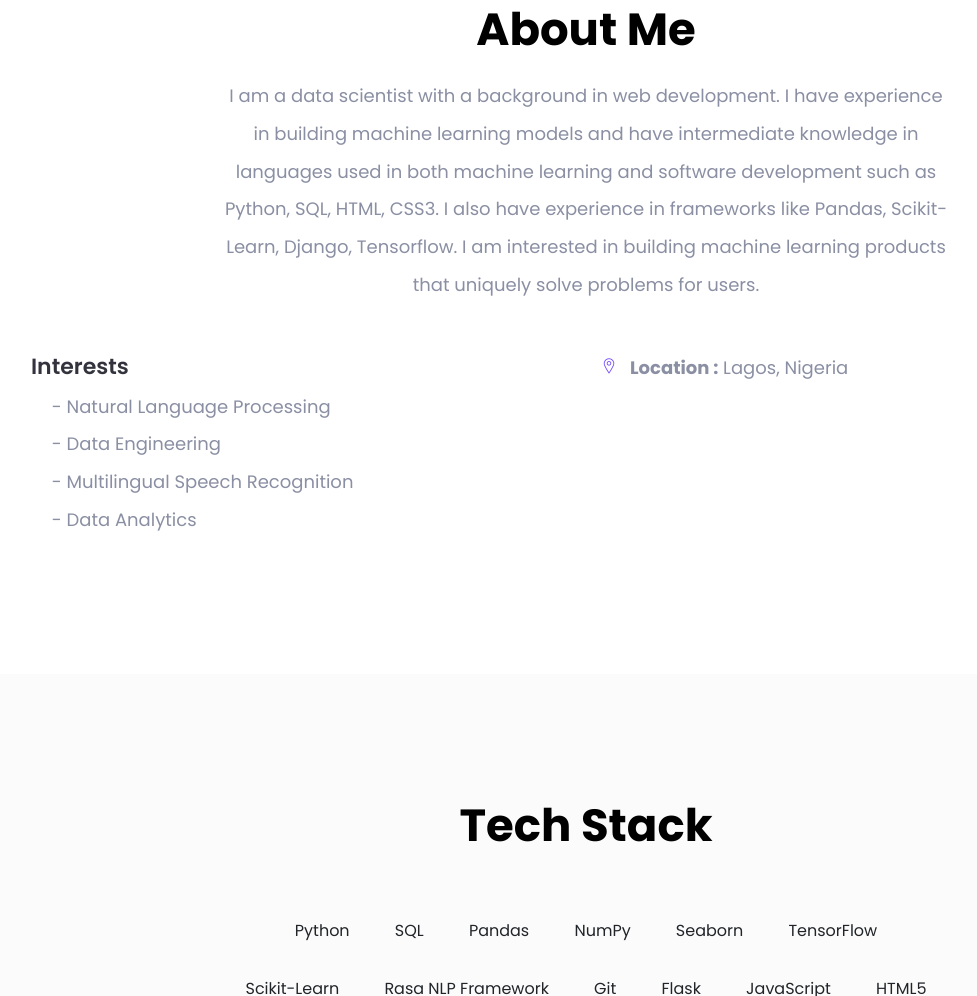
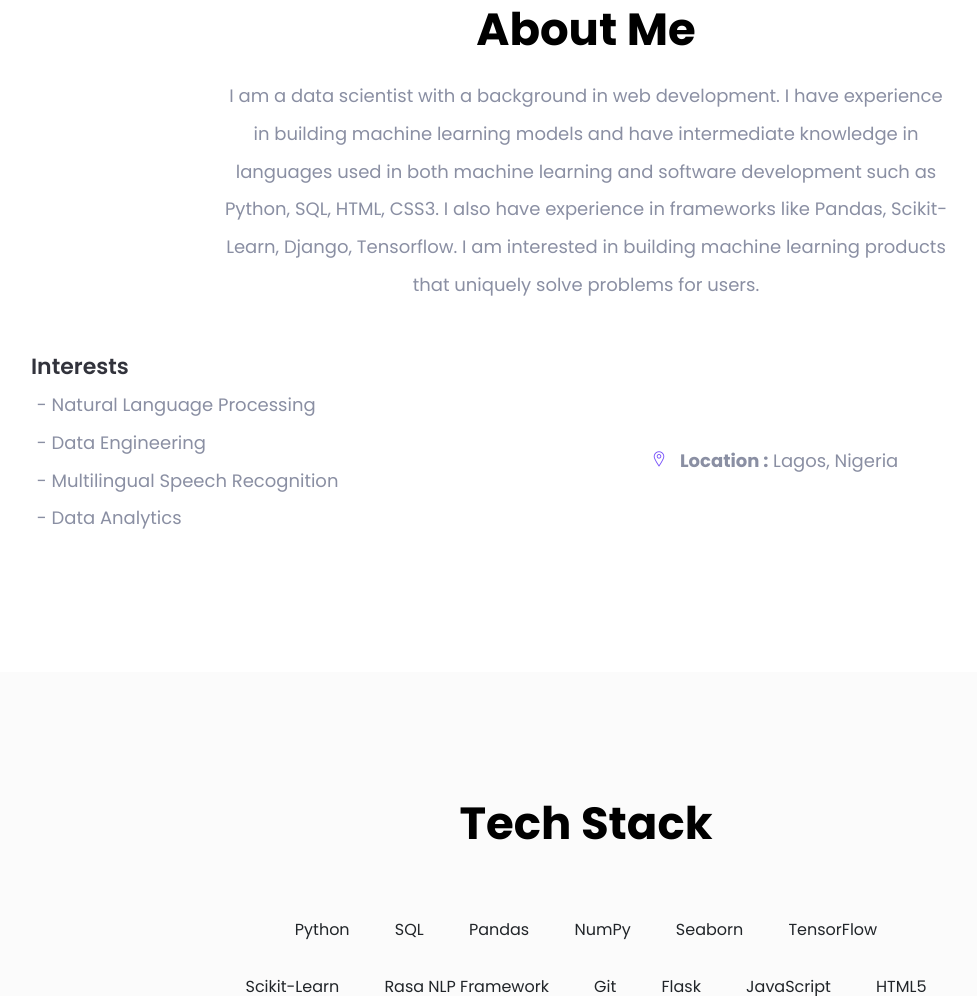
Before and after one commit to ipinmi/ipinmi.github.io, a plain HTML site: page index.html in a window 1280 px wide. Shown: the part 942-1938 px from the top of the page, without its empty margins (54-1031 px from the left). Drawn offline with Linux system fonts and the light colour scheme; files whose address does not match are found by name.

Commit message:
Update index.html

```diff
--- a/index.html
+++ b/index.html
@@ -194,6 +194,12 @@
             </div> <div class="about-content mt-50">
                 <div class="skill-header row">
                     <h4 class="sub-title col-lg-6">Interests</h4>
+                    <ol class="interest_list">
+                        <li class="interest_items"> - Natural Language Processing</li>
+                        <li class="interest_items"> - Data Engineering</li>
+                        <li class="interest_items"> - Multilingual Speech Recognition</li>
+                        <li class="interest_items"> - Data Analytics</li>
+                    </ol>
                     <div class="single-info d-flex align-items-center col-lg-4">
                         <div class="info-icon">
                             <i class="lni-map-marker"></i>
@@ -202,14 +208,6 @@
                             <p style="font-size: large;"><b>Location :</b> Lagos, Nigeria</p>
                         </div>
                     </div>
-                </div>
-                <div>
-                    <ol class="interest_list">
-                        <li class="interest_items"> - Natural Language Processing</li>
-                        <li class="interest_items"> - Data Engineering</li>
-                        <li class="interest_items"> - Multilingual Speech Recognition</li>
-                        <li class="interest_items"> - Data Analytics</li>
-                    </ol>
                 </div>
 
                 <!-- single info -->
@@ -258,7 +256,7 @@
 
      <!--====== RECENT WORKS PART START ======-->
 
-     <section id="#work" class="work-area gray-bg pt-125 pb-130">
+     <section id="work" class="work-area gray-bg pt-125 pb-130">
         <div class="container">
             <div class="row justify-content-center">
                 <div class="col-lg-8">
```
